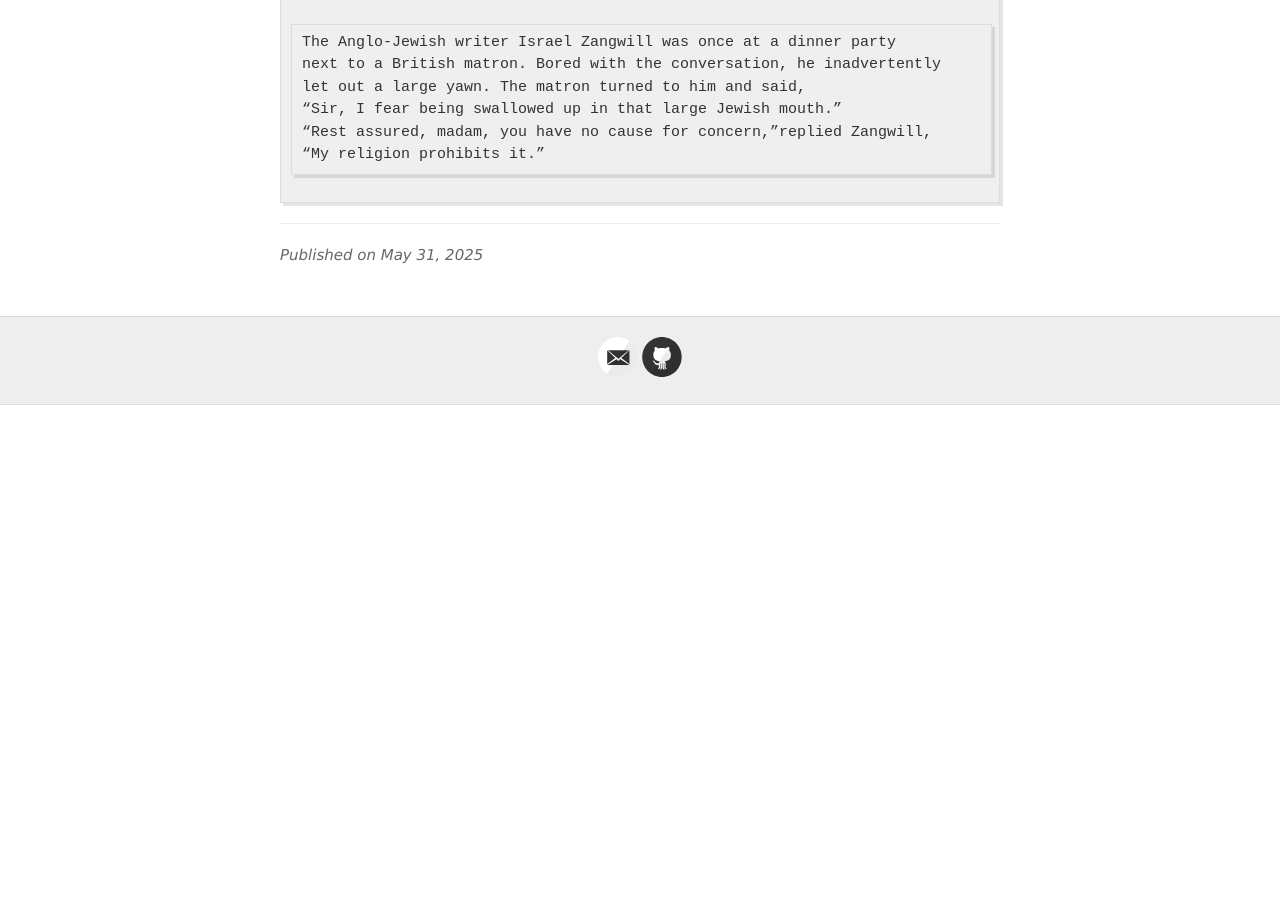
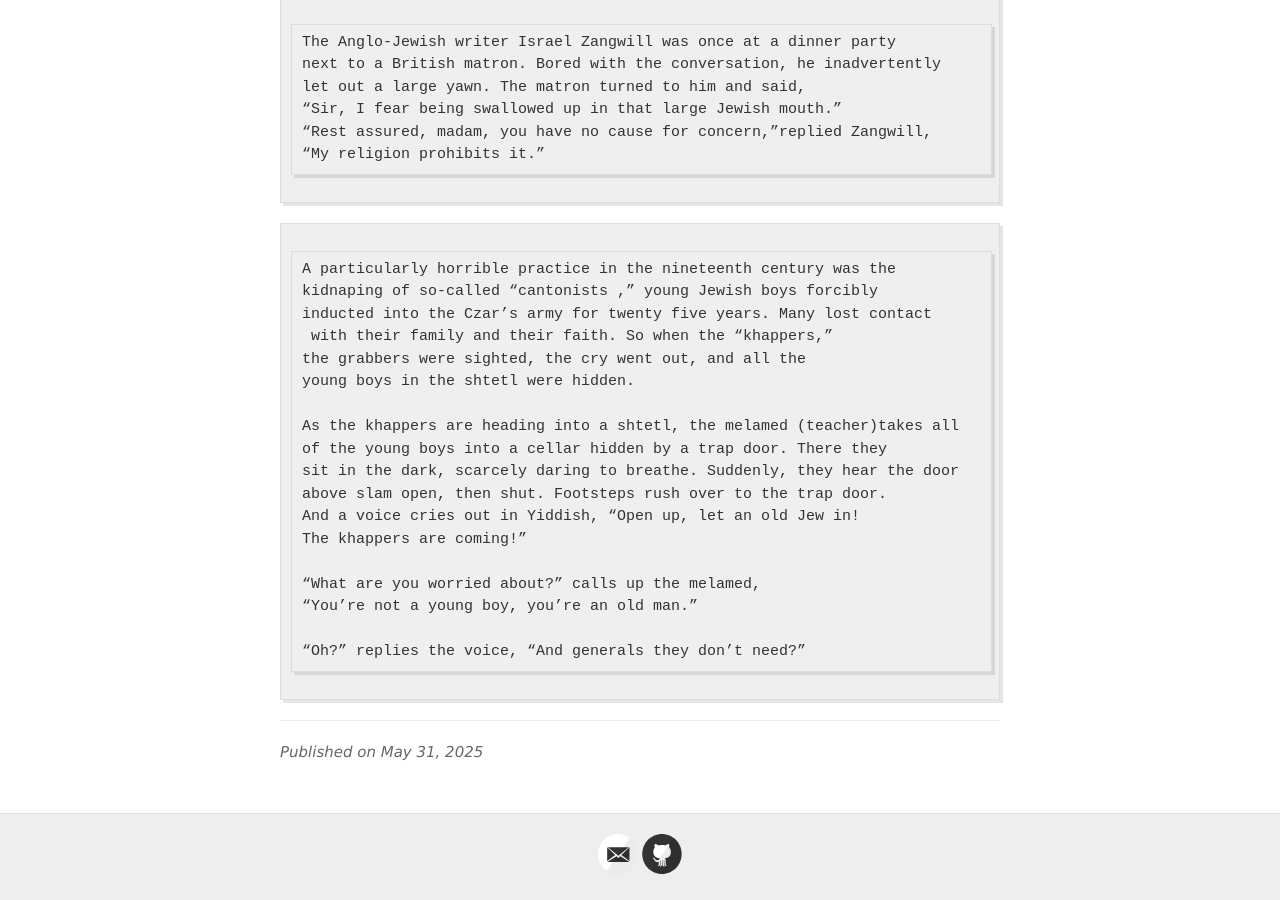
Before and after one commit to jvmallow/jvmallow.github.io, a Jekyll site: the page built from _posts/2025-05-31-Jewish_Humor.md, in a window 1280 px wide and 900 px high, scrolled down 6349 px. Built offline with Jekyll 4.4.1, drawn with Linux system fonts in a browser that asks for light colours; a script that is not in the unit is left out; before the commit the page ends 6754 px from its top, so only the background shows below that.

Commit message:
Update 2025-05-31-Jewish_Humor.md

```diff
--- a/_posts/2025-05-31-Jewish_Humor.md
+++ b/_posts/2025-05-31-Jewish_Humor.md
@@ -242,3 +242,24 @@ let out a large yawn. The matron turned to him and said,
 “Rest assured, madam, you have no cause for concern,”replied Zangwill,
 “My religion prohibits it.”
 ~~~~~
+
+~~~~~
+A particularly horrible practice in the nineteenth century was the
+kidnaping of so-called “cantonists ,” young Jewish boys forcibly
+inducted into the Czar’s army for twenty five years. Many lost contact
+ with their family and their faith. So when the “khappers,”
+the grabbers were sighted, the cry went out, and all the
+young boys in the shtetl were hidden.
+
+As the khappers are heading into a shtetl, the melamed (teacher)takes all
+of the young boys into a cellar hidden by a trap door. There they
+sit in the dark, scarcely daring to breathe. Suddenly, they hear the door
+above slam open, then shut. Footsteps rush over to the trap door.
+And a voice cries out in Yiddish, “Open up, let an old Jew in!
+The khappers are coming!”
+
+“What are you worried about?” calls up the melamed,
+“You’re not a young boy, you’re an old man.”
+
+“Oh?” replies the voice, “And generals they don’t need?”
+~~~~~
```
